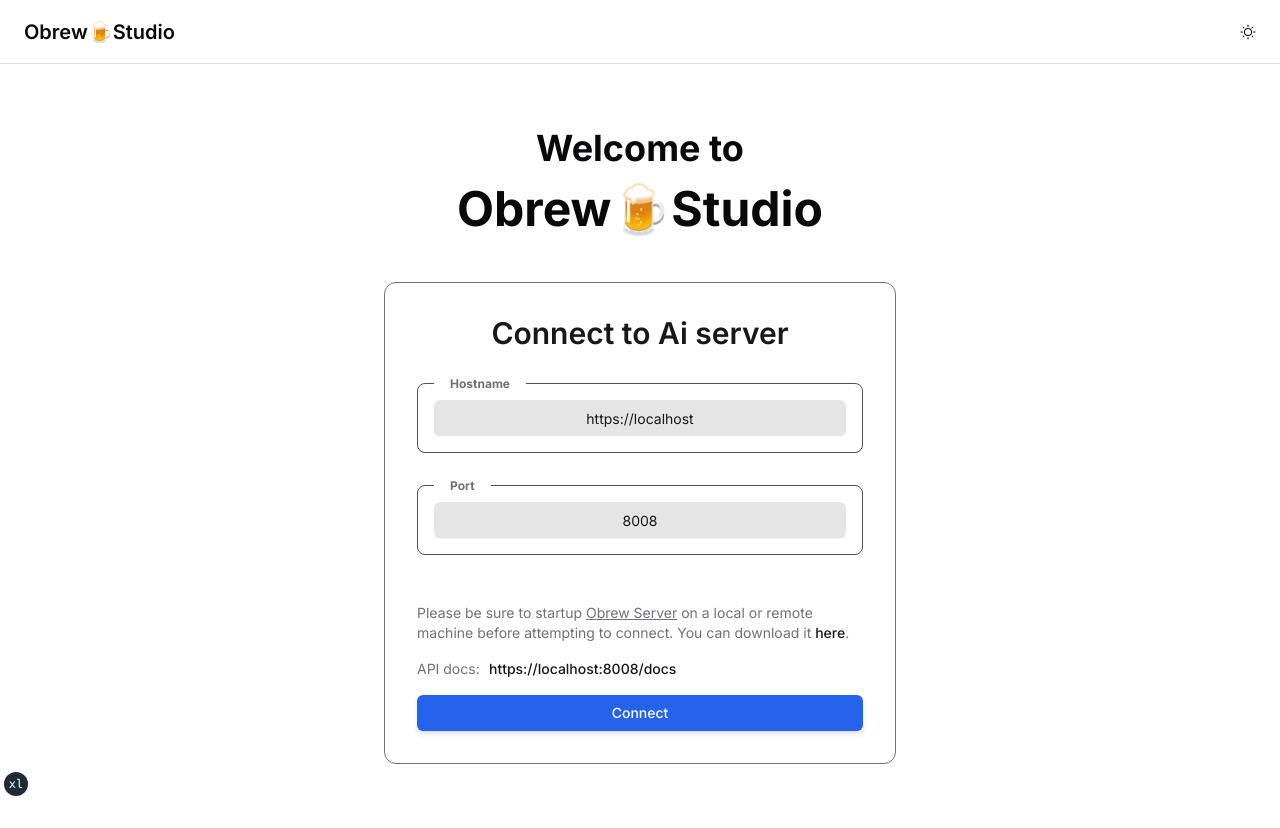
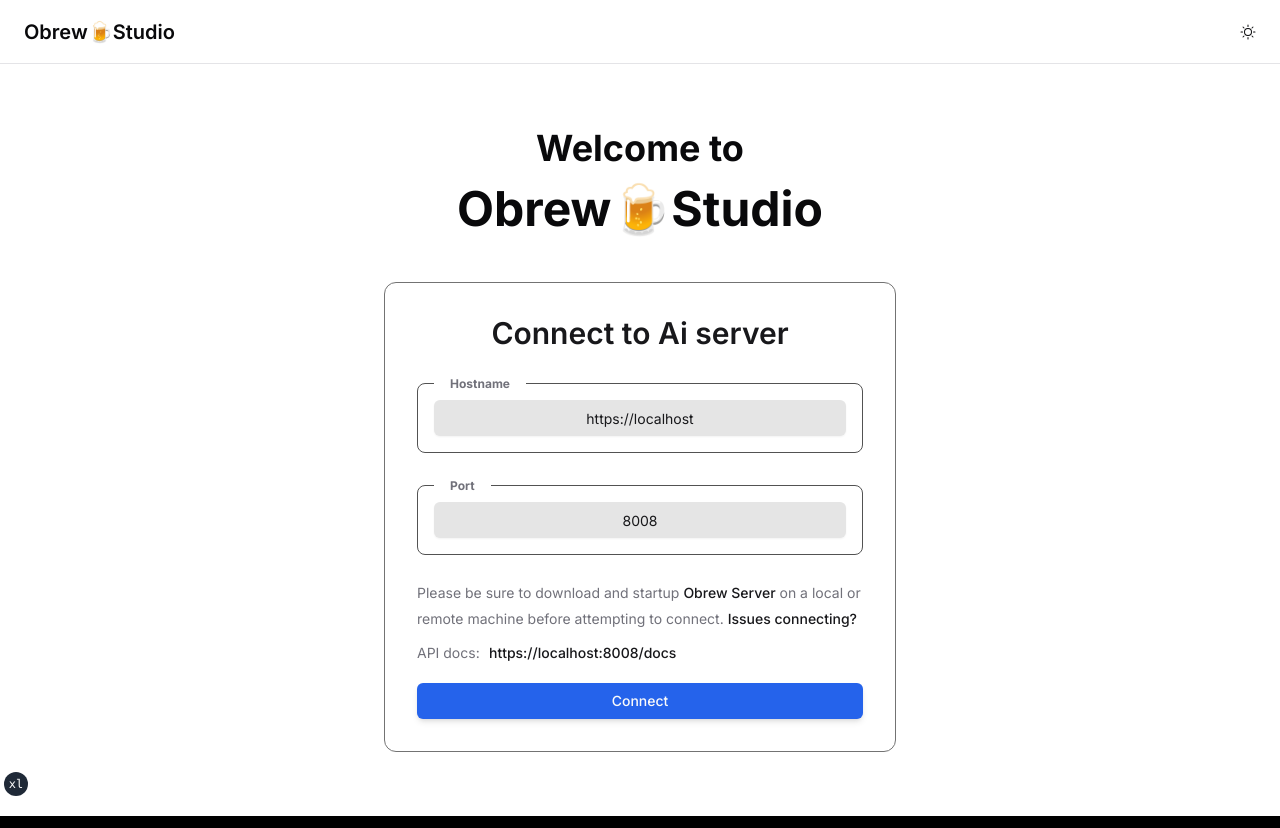
Before and after one commit to dieharders/brain-dump, a Next.js app: page / in a window 1280 px wide. Built offline with nearby package versions, Linux system fonts and the light colour scheme; no server answers.

Commit message:
HBAPP-136 Add link to server info page on connection page

```diff
--- a/components/features/pages/page-connect.tsx
+++ b/components/features/pages/page-connect.tsx
@@ -12,6 +12,7 @@
 import Link from 'next/link'
 import { Button } from '@/components/ui/button'
 import { useSettings } from '@/components/features/settings/hooks'
+import { Highlight, InfoLink } from '@/components/ui/info'
 import appSettings from '@/lib/localStorage'
 import { useSearchParams } from 'next/navigation'
 
@@ -113,16 +114,26 @@
           </div>
         </div>
 
-        <div className="flex flex-col gap-4 pt-8 text-sm text-muted-foreground">
+        <div className="mb-1 flex flex-col gap-2 pt-3 text-sm text-muted-foreground">
           {/* Instructions */}
-          <div>
-            Please be sure to startup <u>Obrew Server</u> on a local or remote machine before attempting to connect.
-            You can download it <Link href="https://openbrewai.com" target="_blank" prefetch={false}><Button variant="link" className="m-0 h-fit p-0">here</Button></Link>.
+          <div className="leading-snug">
+            Please be sure to download and startup <Link href="https://openbrewai.com" target="_blank" prefetch={false}><Button variant="link" className="m-0 h-fit p-0">Obrew Server</Button></Link> on a local or remote machine before attempting to connect.{' '}
+            {/* Issues */}
+            <InfoLink label="Click to resolve issues" title="Issues connecting?" className="inline-block text-left">
+              <span>
+                If you cannot connect to the <Highlight>Obrew Server</Highlight> make sure you have entered the address shown on the host computer correctly and click {' '}
+                <Link href={`${domainValue}:${portValue}`} target="_blank" prefetch={false}>
+                  <Button variant="link" className="m-0 h-fit p-0">
+                    here
+                  </Button></Link>
+                {`. If it is blocked, click the "advanced" option and choose "accept the risk" then navigate back and connect again.`}
+              </span>
+            </InfoLink>
           </div>
           {/* API Docs link */}
-          <div className="justify-left flex w-full flex-col items-center gap-2 sm:flex-row">
-            <div className="w-full min-w-[4rem] flex-1 text-left">API docs:</div>
-            <div className="w-full">
+          <div className="justify-left flex w-full flex-row flex-wrap items-start gap-2">
+            <div className="inline-block w-fit min-w-[4rem] text-left">API docs:</div>
+            <div className="inline-block w-fit">
               <Link href={docsUrl} prefetch={false} className="justify-start">
                 <Button variant="link" className="h-fit p-0 text-left">
                   {docsUrl}
--- a/components/ui/info.tsx
+++ b/components/ui/info.tsx
@@ -7,6 +7,20 @@
   children: React.ReactNode
   label?: string
   className?: string
+}
+
+export const InfoLink = ({ label = 'Info', title, children, className }: I_Props & { title: string }) => {
+  const trigger = (
+    <Button
+      variant="link"
+      title={label}
+      className={cn("m-0 flex cursor-pointer flex-col items-center justify-center self-center p-0 shadow-none", className)}
+    >
+      {title}
+    </Button>
+  )
+
+  return <PopOver trigger={trigger}>{children}</PopOver>
 }
 
 export const Info = ({ label = 'Info', children, className }: I_Props) => {
```
